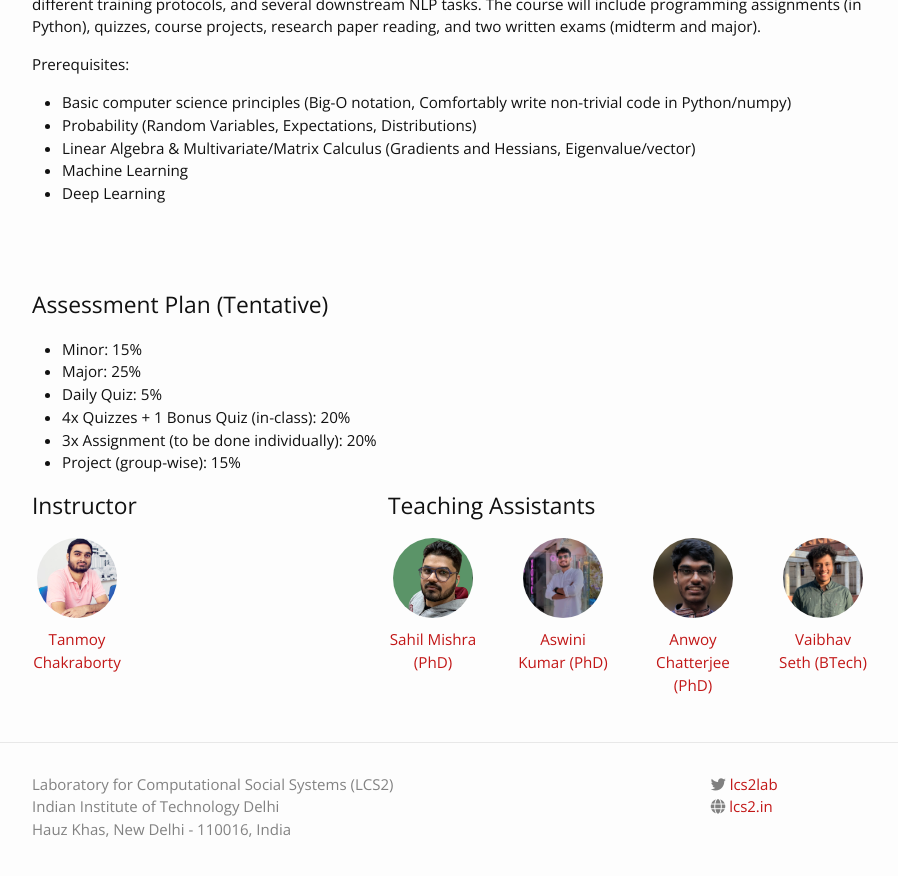
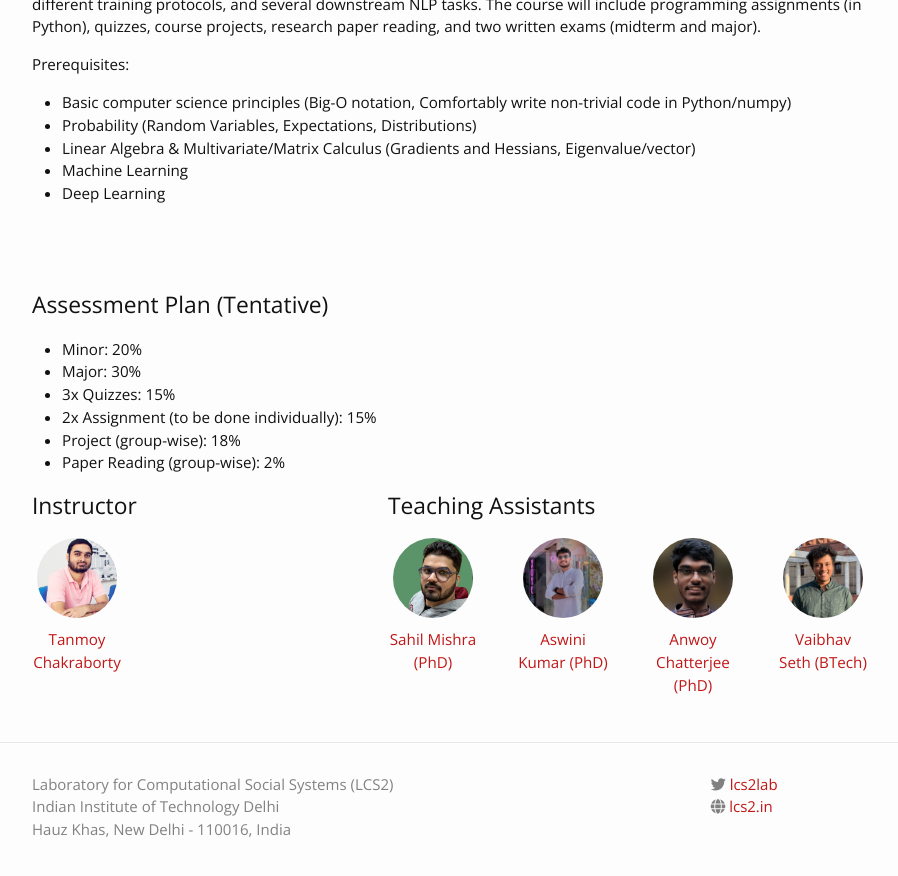
Before and after one commit to lcs2-iitd/ELL884-2402, a Jekyll site: the page built from index.md, in a window 1280 px wide and 900 px high, scrolled down 737 px. Shown: the top 876 px of the window, without its empty margins (163-1061 px from the left). Built offline with Jekyll 4.4.1, drawn with Linux system fonts in a browser that asks for light colours; nearby versions of some CDN libraries.

Commit message:
Update home.html

```diff
--- a/_layouts/home.html
+++ b/_layouts/home.html
@@ -19,12 +19,12 @@ layout: default
     <br>
     <h2>Assessment Plan (Tentative)</h2>
     <ul>
-        <li>Minor: 15%</li>
-        <li>Major: 25%</li>
-        <li>Daily Quiz: 5%</li>
-        <li>4x Quizzes + 1 Bonus Quiz (in-class): 20%</li>
-        <li>3x Assignment (to be done individually): 20%</li>
-        <li>Project (group-wise): 15%</li>
+        <li>Minor: 20%</li>
+        <li>Major: 30%</li>
+        <li>3x Quizzes: 15%</li>
+        <li>2x Assignment (to be done individually): 15%</li>
+        <li>Project (group-wise): 18%</li>
+        <li>Paper Reading (group-wise): 2%</li>
     </ul>
 
 
```
